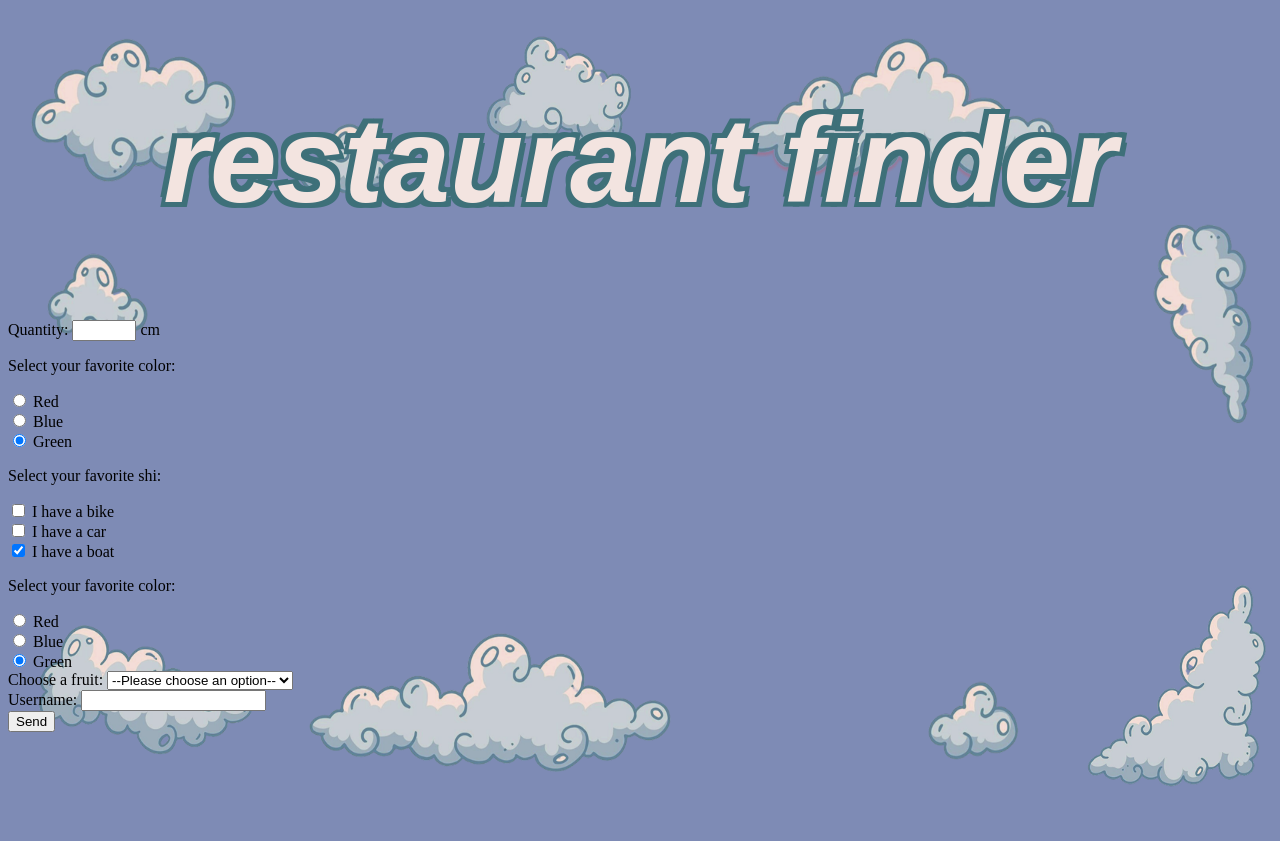
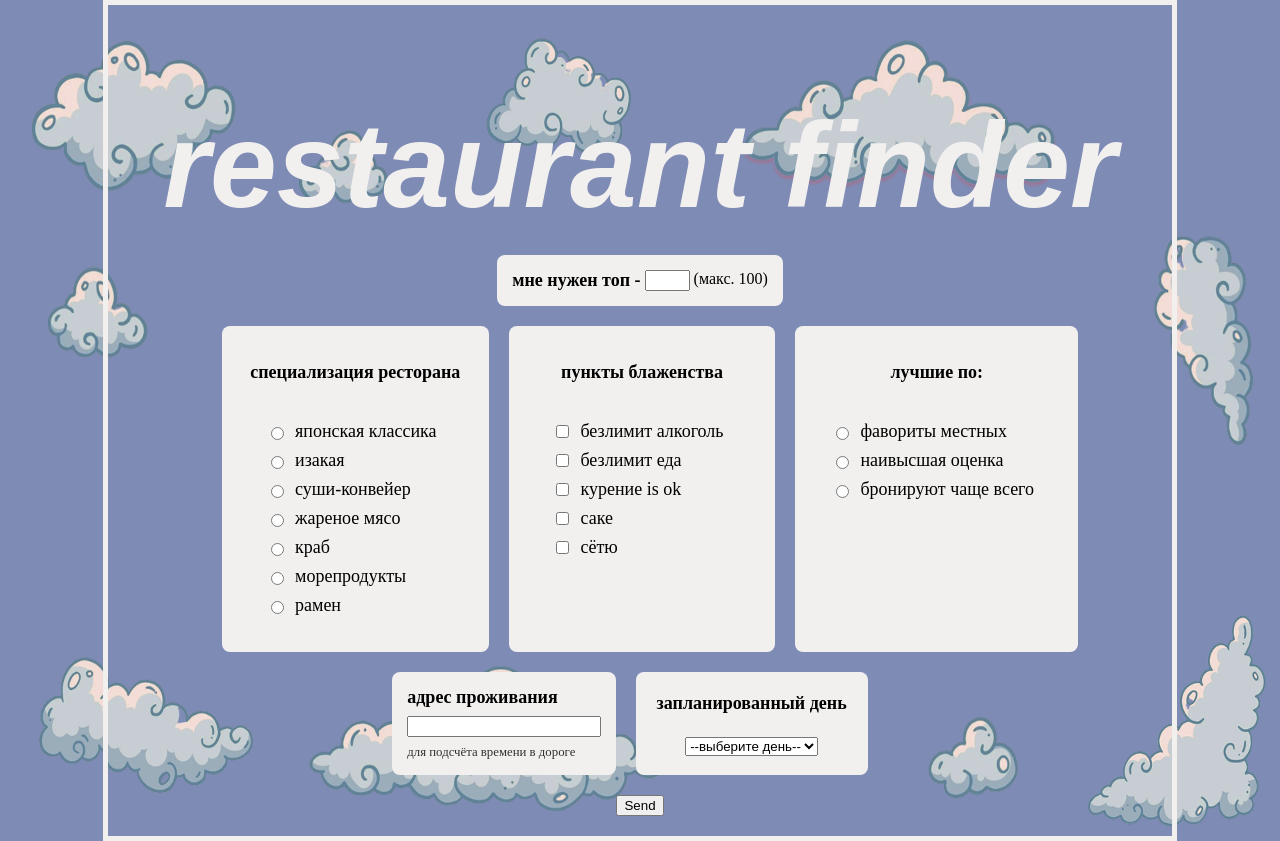
Before and after one commit to stardain/japanplanner, a Django app: page /analysis/rest_search in a window 1280 px wide. Before the commit the page ends 786 px from the top, so only its background shows below. Run offline with Django 5.2, Linux system fonts and the light colour scheme; some web fonts are replaced.

Commit message:
restaurant search template done

```diff
--- a/analysis/static/analysis/restaurant_search.css
+++ b/analysis/static/analysis/restaurant_search.css
@@ -1,26 +1,82 @@
+body {
+  /* Set the size to be smaller than the HTML (the background) */
+  /* For example, 80% width/height leaves a 10% border on all sides */
+  width: 80%;
+  height: 70%;
+  /* Reset default margins so centering works perfectly */
+  margin: 0;
+  /* Optional: Add a border to see where your content area is during testing */
+  border: 5px solid #F2F0EF;
+
+  display: flex;
+  flex-wrap: wrap;      /* Allows forms to move to the next line */
+  justify-content: center; /* Centers the forms in every row */
+  gap: 20px;            /* Space between forms */
+  padding: 20px;
+
+}
+
+form {
+  flex: 0 1 calc(28% - 20px);
+  box-sizing: border-box;
+  display: flex;
+  flex-direction: column; /* Stacks the checkbox groups vertically */
+  background-color: #F2F0EF;
+  gap: 8px;
+  padding: 6px;
+  width: fit-content;
+  border-radius: 8px;
+  align-items: center;
+}
+
+.checkbox-item {
+  display: flex;
+  align-items: center;    /* Vertically centers checkbox with text */
+  gap: 8px;               /* Space between box and text */
+}
+
+.row-full {
+  width: 100%;
+  display: flex;
+  justify-content: center;
+  text-align: center;
+}
+
+.options-group {
+  display: flex;
+  flex-direction: column;
+  align-items: flex-start; /* Keeps checkboxes/labels starting at the same point */
+  width: max-content;      /* Only as wide as the longest option */
+  text-align: left;        /* Aligns text to the left */
+  gap: 8px;
+  margin: 30px;
+}
+
+p {
+  margin-top: 30px;
+  margin-bottom: 0px;
+  font-size: 18px;
+}
+
+label {
+  font-size: 18px;
+}
+
 h1 {
     width: fit-content;
     line-height: 1;
-    color: rgb(243, 228, 224);
+    color: #F2F0EF;
     font-size: 120px;
     font-family: 'Zain', sans-serif;
     font-weight: 700;
     font-style: italic;
 
-    margin-top: 100px;
-    margin-bottom: 100px;
+    margin-top: 80px;
+    margin-bottom: 10px;
     text-align: center;
-
-    margin-top: 100px;
     margin-right: auto;
-    margin-bottom: 100px;
     margin-left: auto;
 
-  text-shadow:
-    -5px -5px 0 #3e7079,  /* Top-left shadow */
-    5px -5px 0 #3e7079,   /* Top-right shadow */
-    -5px 5px 0 #3e7079,   /* Bottom-left shadow */
-    5px 5px 0 #3e7079;    /* Bottom-right shadow */
 }
 
 html {
@@ -30,6 +86,10 @@ html {
   background-size: 100% 100%;
   min-height: 100dvh;
   width: 100%;
+
+  display: flex;
+  justify-content: center;
+  align-items: center;
 }
 
 .zain-extralight {
--- a/analysis/templates/restaurant_search.html
+++ b/analysis/templates/restaurant_search.html
@@ -3,69 +3,147 @@
 {% block header %}restaurant finder{% endblock %}
 
 {% block content %}
-        <label for="myNumberInput" class="input-label">
-            <label for="quantity">Quantity:</label>
-            <input type="number" id="quantity" name="quantity" min="1" max="100">
-            <span class="unit-text">cm</span>
-        </label>
+        <div style="flex: 0 0 100%; display: flex; justify-content: center;">
+        <div class="row-full" style="background-color: #F2F0EF;
+                display: flex;
+                flex-direction: row;
+                gap: 4px;
+                padding: 15px;
+                width: fit-content;
+                border-radius: 8px;">
+            <label for="amount" style="font-weight: bold;">мне нужен топ -</label>
+            <input type="number" style="width: 5ch;" id="amount" name="amount" min="1" step="1">
+            <span >(макс. 100)</span>
+        </div>
+        </div>
 
         <br>
 
         <form>
-            <p>Select your favorite color:</p>
+            <p style="font-weight: bold; font-size: 18px;">специализация ресторана</p>
 
-            <input type="radio" id="red" name="fav_color" value="red">
-            <label for="red">Red</label><br>
+            <div class="options-group">
+            <div class="checkbox-item">
+            <input type="radio" id="washoku" name="specialty" value="washoku">
+            <label for="washoku">японская классика</label><br>
+            </div>
 
-            <input type="radio" id="blue" name="fav_color" value="blue">
-            <label for="blue">Blue</label><br>
+            <div class="checkbox-item">
+            <input type="radio" id="izakaya" name="specialty" value="izakaya">
+            <label for="izakaya">изакая</label><br>
+            </div>
 
-            <input type="radio" id="green" name="fav_color" value="green" checked>
-            <label for="green">Green</label><br>
+            <div class="checkbox-item">
+            <input type="radio" id="sushi_conveyor" name="specialty" value="sushi_conveyor">
+            <label for="sushi_conveyor">суши-конвейер</label><br>
+            </div>
+
+            <div class="checkbox-item">
+            <input type="radio" id="yakiniku" name="specialty" value="yakiniku">
+            <label for="yakiniku">жареное мясо</label><br>
+            </div>
+
+            <div class="checkbox-item">
+            <input type="radio" id="crab" name="specialty" value="crab">
+            <label for="crab">краб</label><br>
+            </div>
+
+            <div class="checkbox-item">
+            <input type="radio" id="green" name="specialty" value="green">
+            <label for="green">морепродукты</label><br>
+            </div>
+
+            <div class="checkbox-item">
+            <input type="radio" id="ramen" name="specialty" value="ramen">
+            <label for="ramen">рамен</label><br>
+            </div>
+            </div>
         </form>
 
         <form>
-            <p>Select your favorite shi:</p>
+            <p style="font-weight: bold;">пункты блаженства</p>
 
-            <input type="checkbox" id="bike" name="vehicle" value="bike">
-            <label for="bike">I have a bike</label><br>
+            <div class="options-group">
+            <div class="checkbox-item">
+            <input type="checkbox" id="unlimited_drinks" name="additions" value="unlimited_drinks">
+            <label for="unlimited_drinks">безлимит алкоголь</label><br>
+            </div>
 
-            <input type="checkbox" id="car" name="vehicle" value="car">
-            <label for="car">I have a car</label><br>
+            <div class="checkbox-item">
+            <input type="checkbox" id="unlimited_food" name="additions" value="unlimited_food">
+            <label for="unlimited_food">безлимит еда</label><br>
+            </div>
 
-            <input type="checkbox" id="boat" name="vehicle" value="boat" checked>
-            <label for="boat">I have a boat</label>
+            <div class="checkbox-item">
+            <input type="checkbox" id="smoking" name="additions" value="smoking">
+            <label for="smoking">курение is ok</label>
+            </div>
+
+            <div class="checkbox-item">
+            <input type="checkbox" id="sake" name="additions" value="sake">
+            <label for="sake">саке</label>
+            </div>
+
+            <div class="checkbox-item">
+            <input type="checkbox" id="shochu" name="additions" value="shochu">
+            <label for="shochu">сётю</label>
+            </div>
+            </div>
         </form>
 
         <form>
-            <p>Select your favorite color:</p>
+            <p style="font-weight: bold;">лучшие по:</p>
 
-            <input type="radio" id="red" name="fav_color" value="red">
-            <label for="red">Red</label><br>
+            <div class="options-group">
+            <div class="checkbox-item">
+            <input type="radio" id="by_locals" name="sorting" value="by_locals">
+            <label for="by_locals">фавориты местных</label><br>
+            </div>
 
-            <input type="radio" id="blue" name="fav_color" value="blue">
-            <label for="blue">Blue</label><br>
+            <div class="checkbox-item">
+            <input type="radio" id="by_rating" name="sorting" value="by_rating">
+            <label for="by_rating">наивысшая оценка</label><br>
+            </div>
 
-            <input type="radio" id="green" name="fav_color" value="green" checked>
-            <label for="green">Green</label><br>
+            <div class="checkbox-item">
+            <input type="radio" id="by_reservations" name="sorting" value="by_reservations">
+            <label for="by_reservations">бронируют чаще всего</label><br>
+            </div>
+            </div>
         </form>
 
-        <form action="/submit-form" method="post">
-        <label for="fruit-select">Choose a fruit:</label>
-        <select name="fruits" id="fruit-select">
-            <option value="">--Please choose an option--</option>
-            <option value="apple">Apple</option>
-            <option value="banana">Banana</option>
-            <option value="orange">Orange</option>
-            <option value="grape">Grape</option>
+            <!-- Inner Div: Background only as wide as the content -->
+            <div style="background-color: #F2F0EF;
+                        display: flex;
+                        flex-direction: column;
+                        gap: 8px;
+                        padding: 15px;
+                        width: fit-content;
+                        border-radius: 8px;">
+                <label for="address" style="font-weight: bold;">адрес проживания</label>
+                <input type="text" id="address" required style="width: 25ch;">
+                <small style="font-size: 0.8rem; opacity: 0.8;">для подсчёта времени в дороге</small>
+            </div>
+
+        <form action="/submit-form" method="post" style="flex: 0 0 200px;">
+        <label for="day-select" style="width: max-content; font-weight: bold; padding: 15px;">запланированный день</label>
+        <select name="days" id="day-select">
+            <option value="">--выберите день--</option>
+            <option value="mon">понедельник</option>
+            <option value="tue">вторник</option>
+            <option value="wed">среда</option>
+            <option value="thu">четверг</option>
+            <option value="fri">пятница</option>
+            <option value="sat">суббота</option>
+            <option value="sun">воскресенье</option>
         </select>
         </form>
 
-        <label for="username">Username:</label>
-        <input type="text" required>
-
         <br>
 
-        <button type="submit">Send</button>
+        <div class="row-full">
+            <button type="submit">Send</button>
+        </div>
+
 
 {% endblock %}
--- a/project/settings.py
+++ b/project/settings.py
@@ -80,7 +80,8 @@ DATABASES = {
         'USER': 'natasha',
         'PASSWORD': 'hoesmad666-',
         'HOST': 'localhost',
-        'PORT': '5432',
+        'PORT': '6432',
+        'CONN_MAX_AGE': 0
     }
 }
 
```
Also changed, not shown: analysis/services/food.py (+17 -9 lines), analysis/tests.py (+0 -219 lines).
